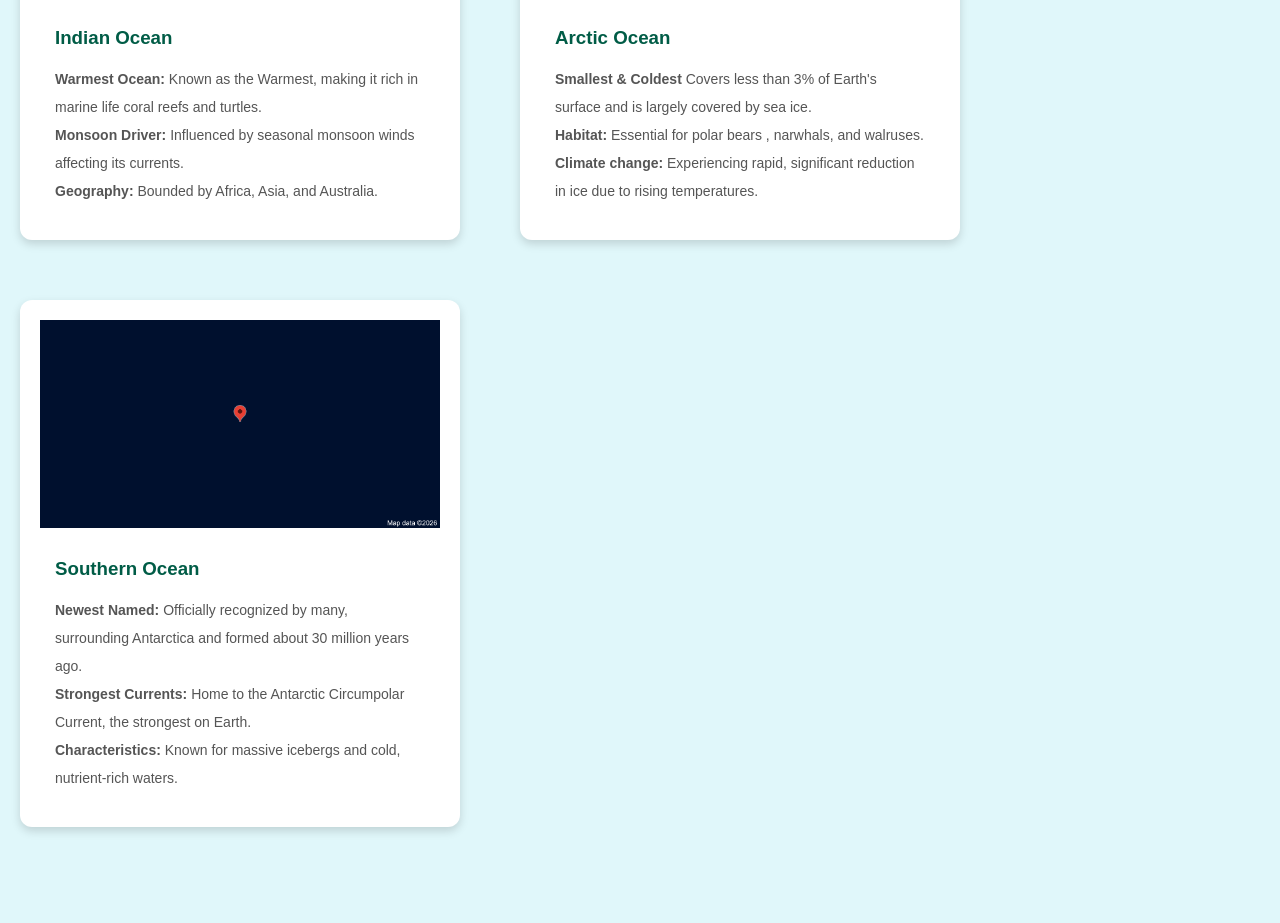
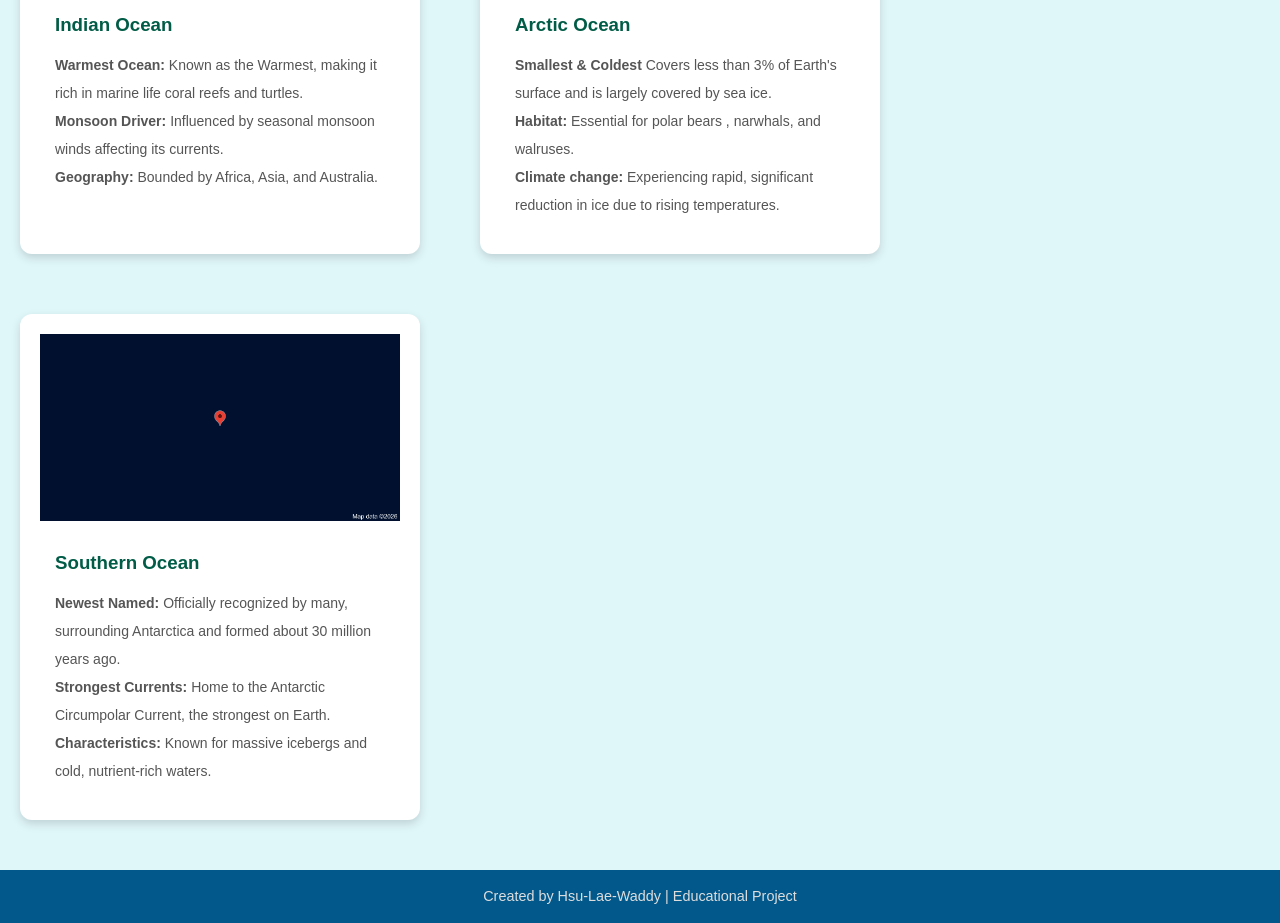
Before and after one commit to Hsu-Lae-Waddy/continents_of_the_world, a website: page Ocean.html in a window 1280 px wide. Shown: the part 2267-3190 px from the top of the page. Before the commit the page ends 3144 px from the top, so only its background shows below. Drawn offline with Linux system fonts and the light colour scheme.

Commit message:
updated3

```diff
--- a/Ocean.html
+++ b/Ocean.html
@@ -105,5 +105,8 @@ section {
             </div></a>
         </div>
     </section>
+    <footer class="site-footer">
+    <p>Created by Hsu-Lae-Waddy | Educational Project</p>
+  </footer>
 </body>
 </html>
--- a/style.css
+++ b/style.css
@@ -1,7 +1,14 @@
 *{
     margin: 0;
     padding: 0;
+    box-sizing: border-box;
 
+}
+body {
+  font-family: 'Segoe UI', Tahoma, Geneva, Verdana, sans-serif;
+  background: #fafafa;
+  color: #111;
+  line-height: 1.6;
 }
 
 h1{
@@ -10,6 +17,7 @@ h1{
 }
 a{
     text-decoration: none;
+    margin-bottom: 10px;
 }
 a:visited{
     color:#005C46;
@@ -18,6 +26,12 @@ a:visited{
 a:link{
     color: #005C46;
 }
+a:hover,
+a.active {
+  color: #02588A;
+  border-bottom: 2px solid #005C46;
+}
+
 .iconfortitle{
     width: 32px;
     height: 32px;
@@ -205,3 +219,10 @@ main {
 #types ul{
   padding-left: 60px;
 }
+.site-footer {
+  text-align: center;
+  padding: 15px 0;
+  background: #02588A;
+  color: #ddd;
+  font-size: 0.9rem;
+}
```
Also changed, not shown: Country.html (+3 -1 lines), index.html (+3 -3 lines).
